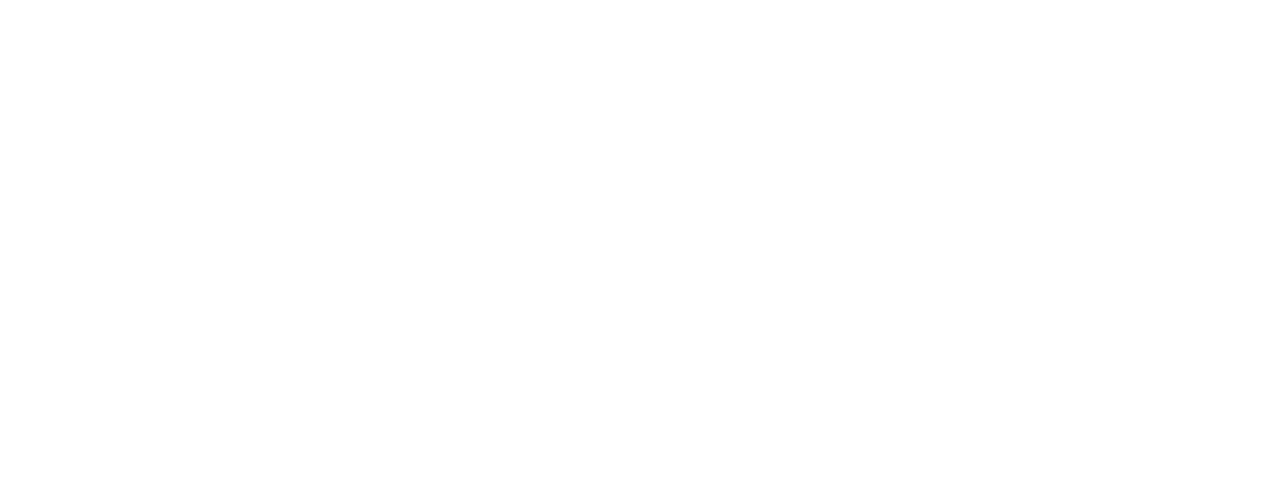
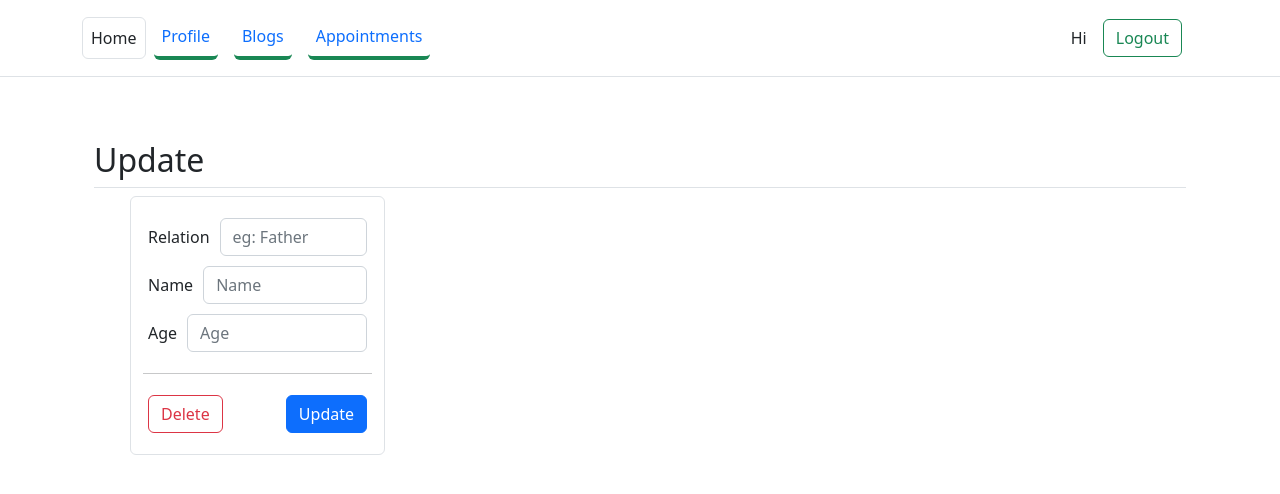
Before and after one commit to sravan-kumar-ta/OnlineDoctor-Client, an Angular app: page /patient/family-member/1 in a window 1280 px wide. Before the commit this address led to /. Shown: the top 494 px of the page. Built offline with nearby package versions, Linux system fonts and the light colour scheme; no server answers; sample sign-in values are in the browser's storage.

Commit message:
family members CRUD

```diff
--- a/src/app/app-routing.module.ts
+++ b/src/app/app-routing.module.ts
@@ -5,6 +5,7 @@
 import { PtDoctorsComponent } from './components/patient/pt-doctors/pt-doctors.component';
 import { PtHomeComponent } from './components/patient/pt-home/pt-home.component';
 import { PtProfileComponent } from './components/patient/pt-profile/pt-profile.component';
+import { PtUpdateMemberComponent } from './components/patient/pt-update-member/pt-update-member.component';
 import { PtUpdateUserComponent } from './components/patient/pt-update-user/pt-update-user.component';
 import { AuthGuard } from './shared/auth.guard';
 
@@ -19,6 +20,7 @@
       {path:'doctors/:id', component:PtDoctorsComponent},
       {path:'profile', component:PtProfileComponent},
       {path:'update-user', component:PtUpdateUserComponent},
+      {path:'family-member/:id', component:PtUpdateMemberComponent},
     ], canActivate: [AuthGuard]
   },
 ];
--- a/src/app/app.module.ts
+++ b/src/app/app.module.ts
@@ -14,6 +14,7 @@
 import { TokenInterceptorService } from './services/authentication/token-interceptor.service';
 import { PtProfileComponent } from './components/patient/pt-profile/pt-profile.component';
 import { PtUpdateUserComponent } from './components/patient/pt-update-user/pt-update-user.component';
+import { PtUpdateMemberComponent } from './components/patient/pt-update-member/pt-update-member.component';
 
 @NgModule({
   declarations: [
@@ -26,6 +27,7 @@
     PtDoctorsComponent,
     PtProfileComponent,
     PtUpdateUserComponent,
+    PtUpdateMemberComponent,
   ],
   imports: [
     BrowserModule,
--- a/src/app/components/patient/pt-profile/pt-profile.component.html
+++ b/src/app/components/patient/pt-profile/pt-profile.component.html
@@ -47,8 +47,8 @@
                         <tr *ngFor="let member of members" class="d-flex justify-content-between align-items-center">
                             <td>{{ member?.relation }} :</td>
                             <td>
-                                {{ member?.name }} -- {{ member?.age }} years old)
-                                <a href="" class="text-warning">
+                                {{ member?.name }} -- {{ member?.age }} years old
+                                <a [routerLink]="['/', 'patient', 'family-member', member?.id]" class="text-warning">
                                     <i class="fa fa-info-circle" aria-hidden="true">edit</i>
                                 </a>
                             </td>
@@ -75,26 +75,26 @@
                     <button type="button" class="btn-close" data-bs-dismiss="modal" aria-label="Close"></button>
                 </div>
                 <div class="modal-body">
-                    <form method="post" action="">
+                    <form [formGroup]="memberForm" (ngSubmit)="addMembers()">
                         <table class="m-auto" cellpadding="5">
                             <tr class="d-flex justify-content-between align-items-center">
                                 <td>Relation</td>
-                                <td><input required type="text" name="relation" placeholder="eg: Father" class="form-control"></td>
+                                <td><input required type="text" formControlName="relation" placeholder="eg: Father" class="form-control"></td>
                             </tr>
                             <tr class="d-flex justify-content-between align-items-center">
                                 <td>Name</td>
-                                <td><input required type="text" name="name" placeholder="Name" class="form-control">
+                                <td><input required type="text" formControlName="name" placeholder="Name" class="form-control">
                                 </td>
                             </tr>
                             <tr class="d-flex justify-content-between align-items-center">
                                 <td>Age</td>
-                                <td><input required type="number" name="age" placeholder="Age" class="form-control">
+                                <td><input required type="number" formControlName="age" placeholder="Age" class="form-control">
                                 </td>
                             </tr>
                         </table>
                         <div class="modal-footer">
                             <button type="button" class="btn btn-secondary" data-bs-dismiss="modal">Close</button>
-                            <button type="submit" class="btn btn-primary">Add</button>
+                            <button type="submit" class="btn btn-primary" data-bs-dismiss="modal">Add</button>
                         </div>
                     </form>
                 </div>
--- a/src/app/components/patient/pt-profile/pt-profile.component.ts
+++ b/src/app/components/patient/pt-profile/pt-profile.component.ts
@@ -13,6 +13,12 @@
   user: any;
   members: any;
 
+  memberForm: any = new FormGroup({
+    relation: new FormControl('', Validators.required),
+    name: new FormControl('', Validators.required),
+    age: new FormControl('', Validators.required)
+  })
+
   constructor(private service: AuthService, private ptService: DoctorService) { }
 
   ngOnInit(): void {
@@ -25,4 +31,16 @@
 
   }
 
+  addMembers() {
+    console.log(this.memberForm.value);
+    this.ptService.addMember(this.memberForm.value).subscribe(success => {
+      alert("Successfully added a member");
+      this.ptService.getFamilyMembers().subscribe(data => {
+        this.members = data;
+      })
+    }), (error: { statusText: any; }) => {
+      alert(error.statusText);
+    }
+  }
+
 }
--- /dev/null
+++ b/src/app/components/patient/pt-update-member/pt-update-member.component.html
@@ -0,0 +1,63 @@
+<app-pt-navbar></app-pt-navbar>
+
+<div class="container px-4 py-5" id="icon-grid">
+    <h2 class="pb-2 border-bottom">Update {{ member?.relation }}</h2>
+
+    <div class="row px-5">
+        <div class="col-lg-3 col-md-6 border rounded py-3">
+
+            <form [formGroup]="memberForm " (ngSubmit)="updateMember() ">
+                <table class="m-auto " cellpadding="5 ">
+                    <tr class="d-flex justify-content-between align-items-center">
+                        <td>Relation</td>
+                        <td><input required type="text" formControlName="relation" placeholder="eg: Father"
+                                class="form-control"></td>
+                    </tr>
+                    <tr class="d-flex justify-content-between align-items-center">
+                        <td>Name</td>
+                        <td><input required type="text" formControlName="name" placeholder="Name " class="form-control">
+                        </td>
+                    </tr>
+                    <tr class="d-flex justify-content-between align-items-center">
+                        <td>Age</td>
+                        <td><input required type="number" formControlName="age" placeholder="Age" class="form-control">
+                        </td>
+                    </tr>
+                    <hr>
+                    <tr>
+                        <td class="d-flex justify-content-between align-items-center">
+                            <a class="btn btn-outline-danger" data-bs-toggle="modal" data-bs-target="#exampleModal">
+                                Delete {{ member?.relation }}
+                            </a>
+                            <button type="submit " class="btn btn-primary ">Update</button>
+                        </td>
+                    </tr>
+                </table>
+            </form>
+        </div>
+    </div>
+</div>
+
+
+
+<!-- Modal -->
+<div class="modal fade" id="exampleModal" tabindex="-1" aria-labelledby="exampleModalLabel" aria-hidden="true">
+    <div class="modal-dialog">
+        <div class="modal-content">
+            <div class="modal-header">
+                <h5 class="modal-title" id="exampleModalLabel" style="color:#ff4f42 ">Deletion</h5>
+                <button type="button" class="btn-close" data-bs-dismiss="modal" aria-label="Close"></button>
+            </div>
+            <div class="modal-body">
+                <h5>Are you sure to want to delete {{ member?.name }}?</h5>
+
+                <div class="modal-footer">
+                    <button type="button" class="btn btn-secondary" data-bs-dismiss="modal">Nope</button>
+                    <a (click)="deleteMember(member?.id)" data-bs-dismiss="modal">
+                        <button type="submit" class="btn btn-primary">Yes. Delete</button>
+                    </a>
+                </div>
+            </div>
+        </div>
+    </div>
+</div>
--- /dev/null
+++ b/src/app/components/patient/pt-update-member/pt-update-member.component.ts
@@ -0,0 +1,53 @@
+import { Component, OnInit } from '@angular/core';
+import { FormControl, FormGroup, Validators } from '@angular/forms';
+import { ActivatedRoute, Router } from '@angular/router';
+import { DoctorService } from 'src/app/services/patient/doctor.service';
+
+@Component({
+  selector: 'app-pt-update-member',
+  templateUrl: './pt-update-member.component.html',
+  styleUrls: ['./pt-update-member.component.css']
+})
+export class PtUpdateMemberComponent implements OnInit {
+
+  id: number = 0
+  member: any
+  memberForm: any = new FormGroup({
+    relation: new FormControl('', Validators.required),
+    name: new FormControl('', Validators.required),
+    age: new FormControl('', Validators.required)
+  })
+
+  constructor(private route:ActivatedRoute, private service: DoctorService, private router: Router) { }
+
+  ngOnInit(): void {
+    this.route.params.subscribe(obj => {
+      this.id = obj['id'];
+    })
+    this.service.getFamilyMember(this.id).subscribe(data => {
+      this.member = data;
+      this.memberForm = new FormGroup({
+        relation: new FormControl(this.member['relation'], Validators.required),
+        name: new FormControl(this.member['name'], Validators.required),
+        age: new FormControl(this.member['age'], Validators.required),
+      })
+    })
+  }
+
+  updateMember(){
+    console.log(this.memberForm.value);
+    this.service.updateFamilyMember(this.memberForm.value, this.id).subscribe(success => {
+      this.router.navigate(['patient/profile/'])
+    }), (error: { statusText: any; }) => {
+      alert(error.statusText);
+    }
+  }
+
+  deleteMember(id: number){
+    this.service.deleteFamilyMember(id).subscribe(data => {
+      alert("Deleted")
+    });
+    this.router.navigate(['patient/profile/'])
+  }
+
+}
--- a/src/app/services/patient/doctor.service.ts
+++ b/src/app/services/patient/doctor.service.ts
@@ -38,4 +38,24 @@
     return this.http.patch(url, data, { observe: 'response' });
   }
 
+  addMember(data: any){
+    let url = `${this.domain}/family_members/`
+    return this.http.post(url, data, { observe: 'response' });
+  }
+
+  getFamilyMember(id: number){
+    let url = `${this.domain}/family_members/${id}/`
+    return this.http.get(url);
+  }
+
+  updateFamilyMember(data: any, id: number){
+    let url = `${this.domain}/family_members/${id}/`
+    return this.http.put(url, data, { observe: 'response' });
+  }
+
+  deleteFamilyMember(id: number){
+    let url = `${this.domain}/family_members/${id}/`
+    return this.http.delete(url);
+  }
+
 }
```
Also changed, not shown: src/app/components/patient/pt-update-member/pt-update-member.component.css (added), 1 other file (tests, documents, lock files or other folders).
